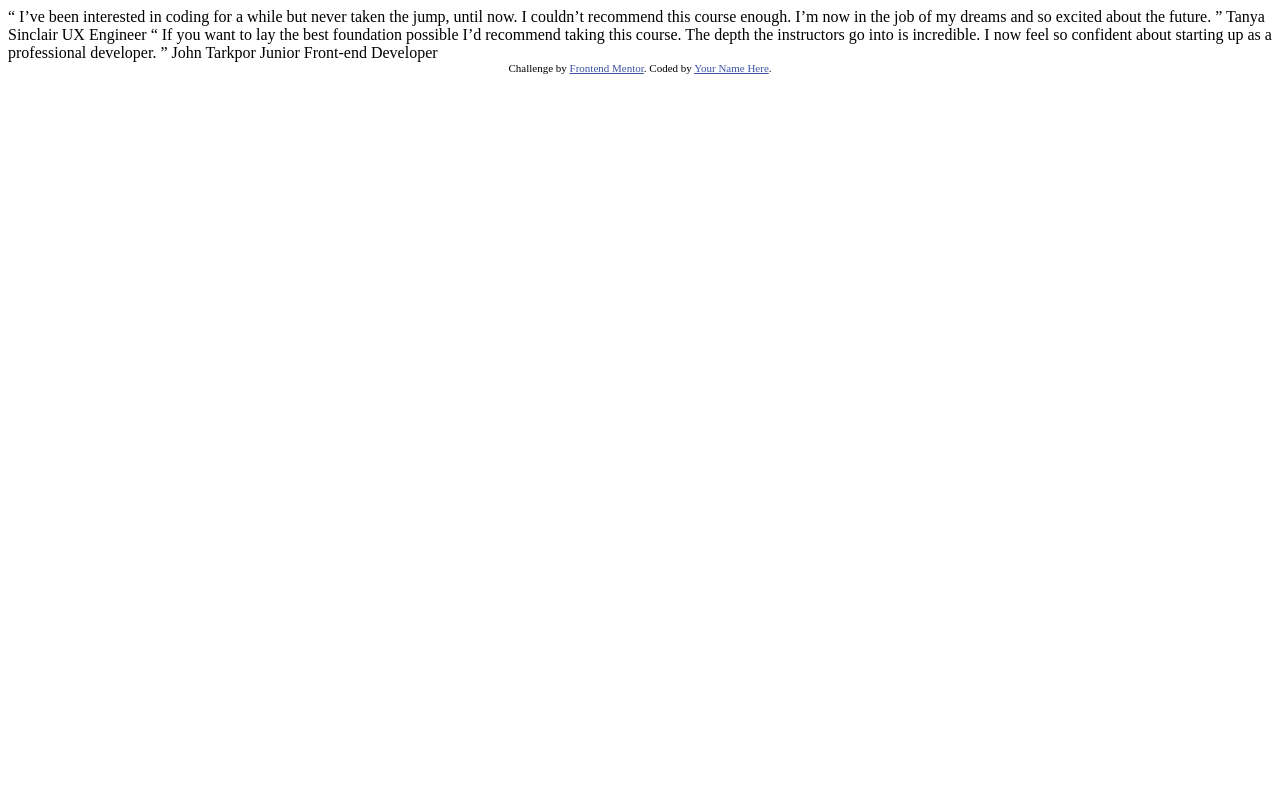
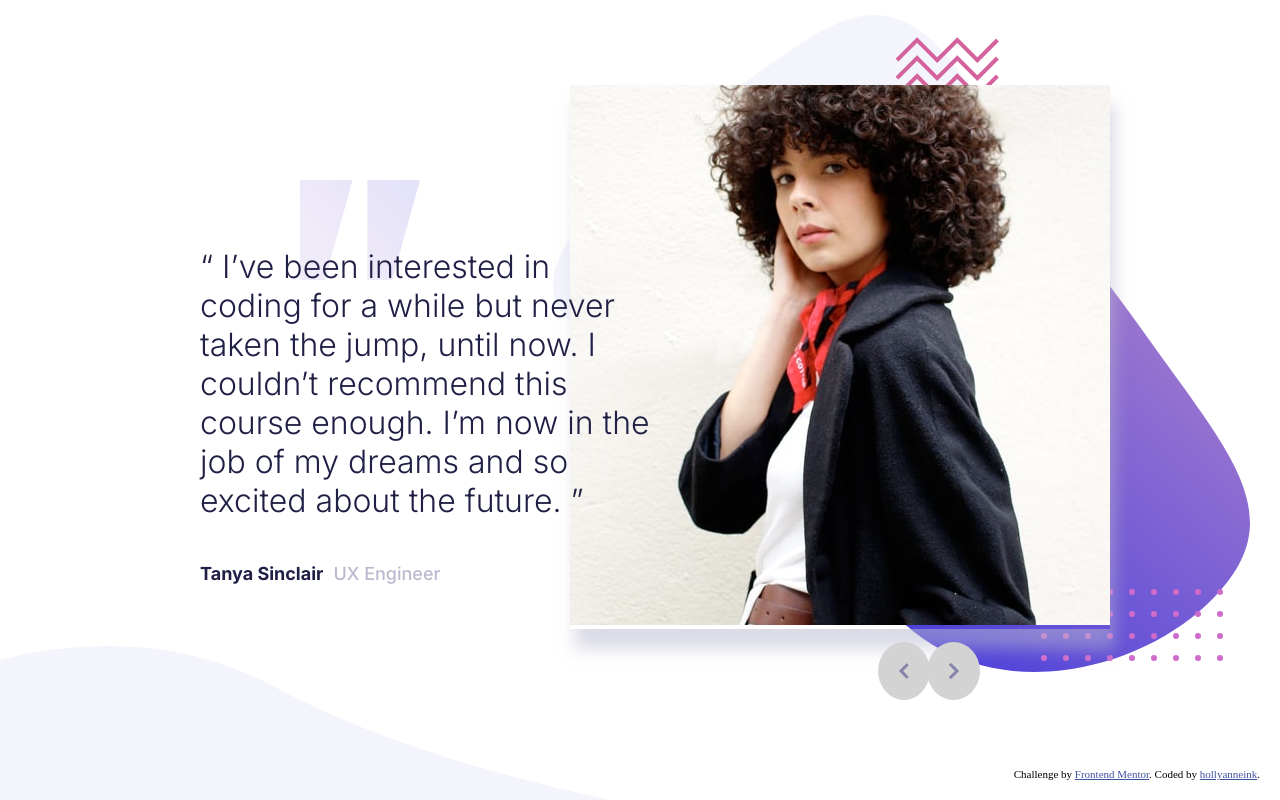
Before and after one commit to hwright1313/testimonials-slider, a plain HTML site: page index.html in a window 1280 px wide. Drawn offline with Linux system fonts and the light colour scheme.

Commit message:
added html and basic css for desktop, no js

```diff
--- a/index.html
+++ b/index.html
@@ -5,6 +5,7 @@
   <meta name="viewport" content="width=device-width, initial-scale=1.0"> <!-- displays site properly based on user's device -->
 
   <link rel="icon" type="image/png" sizes="32x32" href="./images/favicon-32x32.png">
+  <link rel="stylesheet" type="text/css" href="styles.css">
 
   <title>Frontend Mentor | Coding Bootcamp Testimonials Slider</title>
 
@@ -14,25 +15,50 @@
     .attribution a { color: hsl(228, 45%, 44%); }
   </style>
 </head>
+
 <body>
 
-  “ I’ve been interested in coding for a while but never taken the jump, until now.
-  I couldn’t recommend this course enough. I’m now in the job of my dreams and so
-  excited about the future. ”
+  <div class="static-bg">
+    <img class="pattern-bg" src="images/pattern-bg.svg">
+    <img class="quote-bg" src="images/pattern-quotes.svg">
+    <img class ="curve-bg" src="images/pattern-curve.svg">
+  </div>
 
-  Tanya Sinclair
-  UX Engineer
+  <!--  TESTIMONIAL 1 : TANYA -->
+  <div class="headshot">
+    <img src="images/image-tanya.jpg">
+  </div>
+  <div class="quote" id="Tanya">
+    <p class="quote-body">
+    “ I’ve been interested in coding for a while but never taken the jump, until now.
+    I couldn’t recommend this course enough. I’m now in the job of my dreams and so
+    excited about the future. ”
+    </p>
+    <p class="quote-name">Tanya Sinclair</p>
+    <p class="quote-tag">UX Engineer</p>
+  </div>
 
-  “ If you want to lay the best foundation possible I’d recommend taking this course.
-  The depth the instructors go into is incredible. I now feel so confident about
-  starting up as a professional developer. ”
+  <!--  TESTIMONIAL 2 : JOHN
+  <div class="quote" id="John">
+    <p class="quote-body">
+      “ If you want to lay the best foundation possible I’d recommend taking this course.
+      The depth the instructors go into is incredible. I now feel so confident about
+      starting up as a professional developer. ”
+      </p>
+      <p class="quote-name">John Tarkpor</p>
+      <p class="quote-tag">Junior Front-end Developer</p>
+  </div>
+  -->
 
-  John Tarkpor
-  Junior Front-end Developer
+  <div class="arrow-button">
+    <a href="#"><img class="previous btn" src="images/icon-prev.svg"></a>
+    <a href="#"><img class="next btn" src="images/icon-next.svg"></a>
+  </div>
 
   <div class="attribution">
     Challenge by <a href="https://www.frontendmentor.io?ref=challenge" target="_blank">Frontend Mentor</a>.
-    Coded by <a href="#">Your Name Here</a>.
+    Coded by <a href="#">hollyanneink</a>.
   </div>
+
 </body>
 </html>
--- a/styles.css
+++ b/styles.css
@@ -0,0 +1,87 @@
+@import url('https://fonts.googleapis.com/css2?family=Inter:wght@300;500;700&display=swap');
+
+body {
+    margin: 15px 30px 0px 30px;
+    overflow: hidden;
+}
+
+/* ----------- STATIC BACKGROUND ----------- */
+
+.pattern-bg {
+    position: fixed;
+    z-index: -2;
+    right: 30px;
+}
+
+.curve-bg {
+    position: fixed;
+    z-index: -2;
+    left: 0;
+    bottom: 0;
+}
+
+.quote-bg {
+    position: fixed;
+    z-index: -2;
+    left: 300px;
+    top: 180px;
+}
+
+.attribution {
+    position: fixed;
+    right: 20px;
+    bottom: 20px;
+}
+
+/* ----------- QUOTE ----------- */
+
+.headshot {
+    margin: 70px 140px 110px -80px;
+    height: auto;
+    float: right;
+    box-shadow: 5px 20px 15px hsla(240, 18%, 77%, .5);
+}
+
+.quote {
+    font-family: 'Inter', sans-serif;
+    padding: 200px 0 0 170px;
+    z-index: 10;
+}
+
+.quote-body {
+   font-weight: 300;
+    font-size: 32px;
+    color: hsl(240, 38%, 20%);
+    margin-bottom: 25px;
+}
+
+.quote-name {
+    font-weight: 700;
+    font-size: 18px;
+    color: hsl(240, 38%, 20%);
+    float: left;
+    margin-right: 10px;
+}
+
+.quote-tag {
+    font-weight: 500;
+    font-size: 18px;
+    color: hsl(240, 18%, 77%);
+    display: inline-block;
+}
+
+/* ----------- ARROW BUTTONS ----------- */
+
+.btn {
+    position: fixed;
+    background: lightgrey;
+    color: black;
+    border-radius: 50%;
+    padding: 20px;
+    bottom: 100px;
+    right: 300px;
+}
+
+.previous {
+    right: 350px;
+}
```
